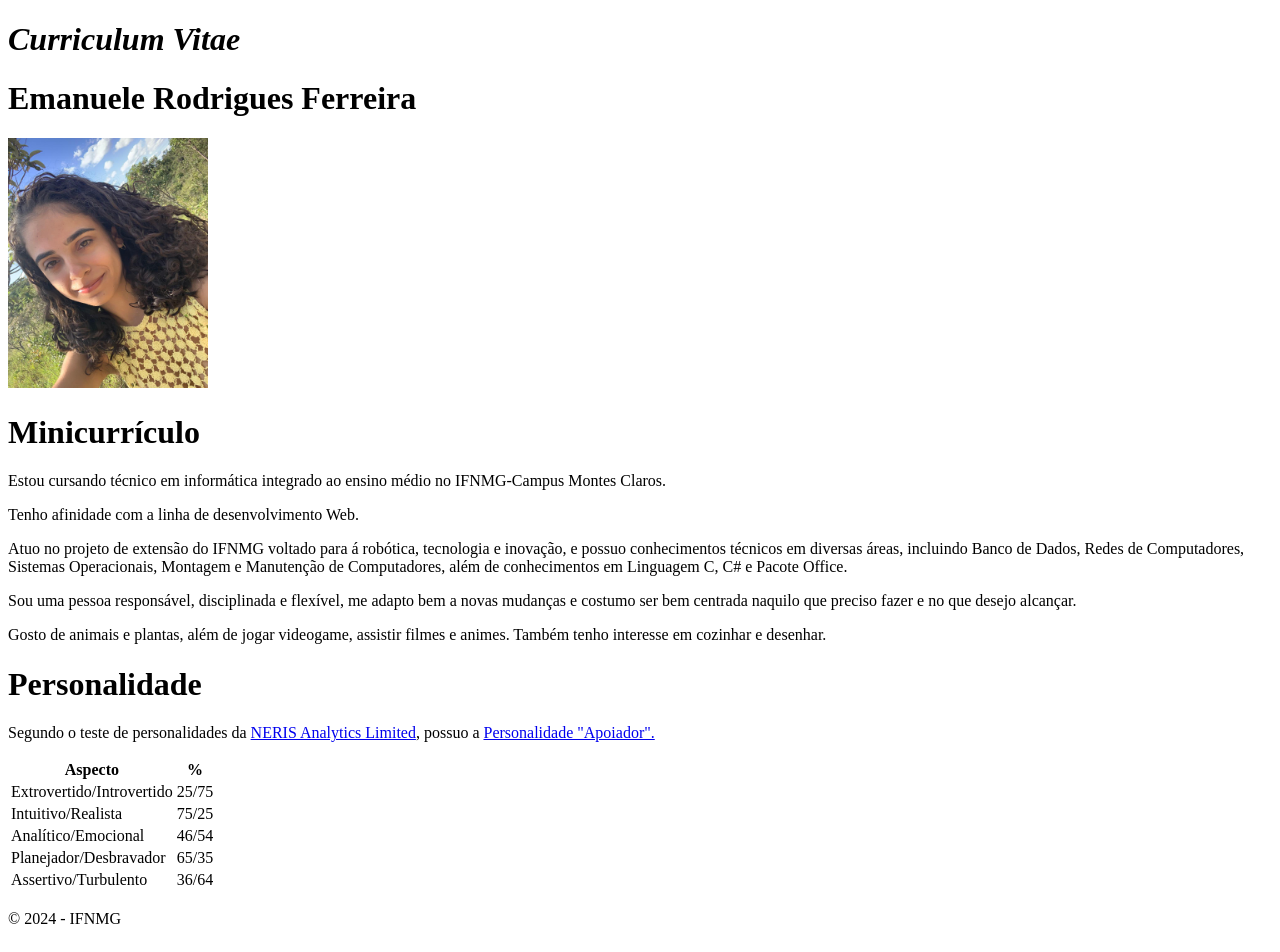
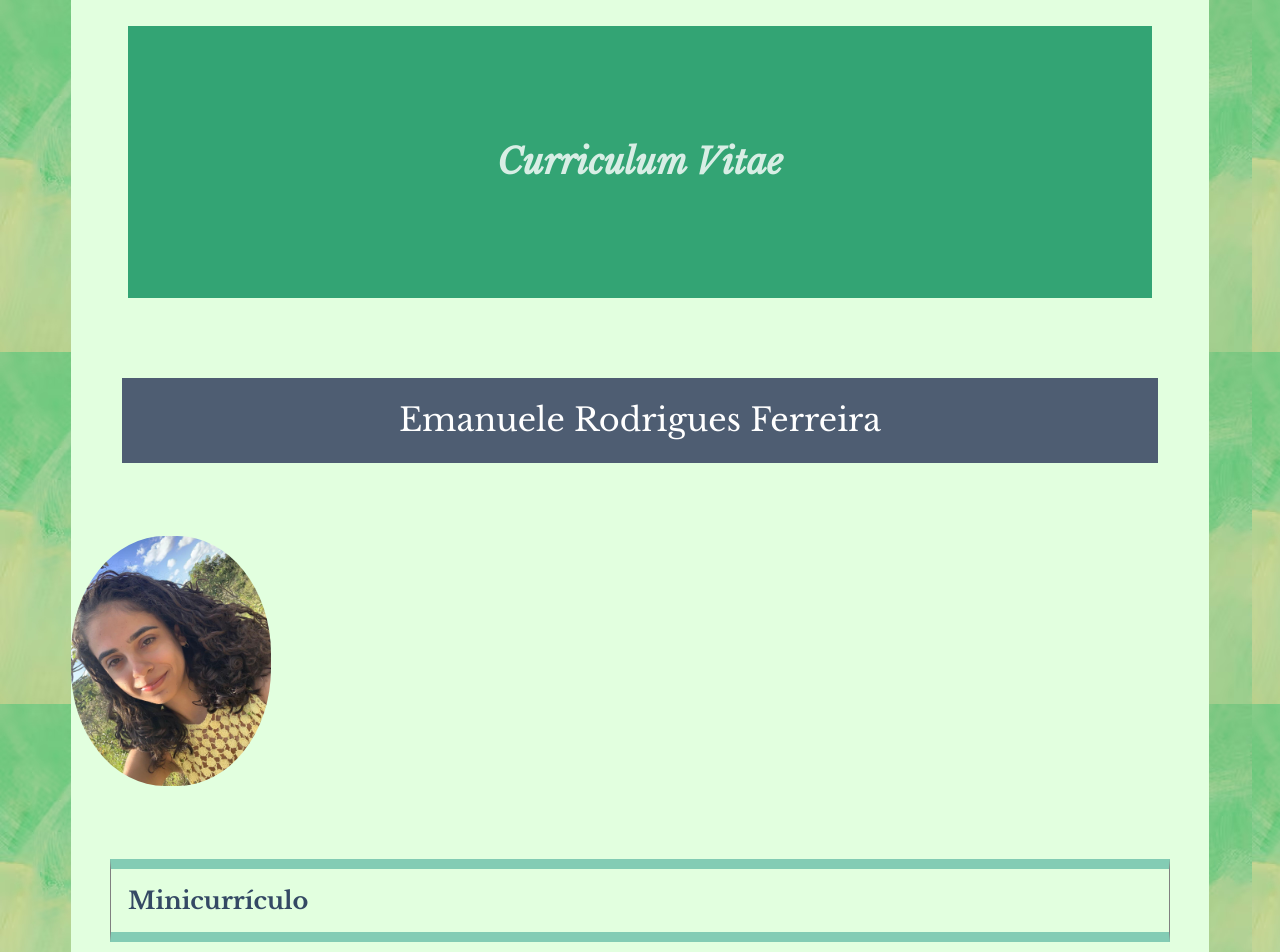
Before and after one commit to Manuh-Ferreira/Curriculum_Vitae, a plain HTML site: page Index.html in a window 1280 px wide. Shown: the top 952 px of the page. Drawn offline with nearby package versions, Linux system fonts and the light colour scheme.

Commit message:
Alteração 2

```diff
--- a/Index.html
+++ b/Index.html
@@ -2,14 +2,28 @@
 <html lang="pt-br">
 <head>
     <meta charset="UTF-8">
+
     <meta name="viewport" content="width=device-width, initial-scale=1.0">
+
+    <link rel="stylesheet" type="text/css" href="style.css">
+
     <title>Emanuele Rodrigues Ferreira</title>
 </head>
 <body>
-    <h1><i>Curriculum Vitae</i></h1>
-    <h1>Emanuele Rodrigues Ferreira</h1>
-    <img src= "\imgs\foto do curriculo.jpeg" width="200" height="250">
-    <h1>Minicurrículo</h1>
+
+    <div class="contPagina">
+
+    <h1 id="Curriculum"><i>Curriculum Vitae</i></h1>
+
+    <h1 id="Nome">Emanuele Rodrigues Ferreira</h1>
+
+
+    <img id="fotocurriculo" src= "\imgs\foto do curriculo.jpeg" width="200" height="250">
+
+    <h2 style="text-align: left;">Minicurrículo</h2>
+
+    <div class="contText">
+
     <p>Estou cursando técnico em informática integrado ao ensino médio no IFNMG-Campus Montes Claros.</p>
     <p>Tenho afinidade com a linha de desenvolvimento Web.</p>
     <p>Atuo no projeto de extensão do IFNMG voltado para á robótica, tecnologia e inovação, e possuo
@@ -20,10 +34,11 @@
         bem centrada naquilo que preciso fazer e no que desejo alcançar.</p>
     <p>Gosto de animais e plantas, além de jogar videogame, assistir filmes e animes.
         Também tenho interesse em cozinhar e desenhar. </p>
-    <h1>Personalidade</h1>
-    <p>Segundo o teste de personalidades da <a href="https://www.16personalities.com/br/teste-de-personalidade">
-    NERIS Analytics Limited</a>, possuo a <a href="https://www.16personalities.com/br/personalidade-infj">
+    <h2 style="text-align: left;">Personalidade</h2>
+    <p>Segundo o teste de personalidades da <a class="aref" href="https://www.16personalities.com/br/teste-de-personalidade">
+    NERIS Analytics Limited</a>, possuo a <a class="aref" href="https://www.16personalities.com/br/personalidade-infj">
     Personalidade "Apoiador".</a></p>
+    </div>
     <table>
         <thead>
             <tr>
@@ -55,9 +70,10 @@
             </tr>
         </tbody>
     </table>
+    <br>
+    <footer>
+       <p id="Rodape">&copy; 2024 - IFNMG</p>
+    </footer>
 </body>
-<br>
-<footer>
-    &copy; 2024 - IFNMG
-</footer>
+</div>
 </html>
--- a/style.css
+++ b/style.css
@@ -0,0 +1,101 @@
+@import url('https://fonts.googleapis.com/css2?family=Arimo:ital,wght@0,400..700;1,400..700&family=Libre+Baskerville:ital,wght@0,400;0,700;1,400&display=swap');
+
+body{
+    background-image: url('./imgs/fundoverdeparte2.avif');
+    background-attachment: fixed;
+}
+
+*{
+    font-family: 'libre baskerville';
+}
+
+p{
+    font-size: 1rem;
+}
+
+.contPagina {
+    background-color: rgb(226, 255, 223);
+    margin: auto;
+    margin-top: -22px;
+    width: 90%;
+    color: #2f4740;
+}
+
+.contPagina h1, p{
+    margin-top: 2%;
+}
+.contPagina img{
+    margin-top: 17%;
+}
+
+.contText{
+    line-height: 25px;
+    margin: auto;
+    width: 90%;
+}
+
+#Curriculum {
+    margin: auto;
+    width: 70%;
+    padding: 10%;
+    background-color: #33A474;
+    top: 40px;
+    position: relative;
+    text-align: center;
+    color: #d8eee5;
+    font-size: 220%;
+}
+
+#Nome{
+    margin: auto;
+    width: 87%;
+    background-color: #4e5d72;
+    top: 120px;
+    position: relative;
+    padding: 2%;
+    text-align: center;
+    color: white;
+    font-size: 200%;
+    font-weight: 500;
+}
+
+#Rodape{
+    margin: auto;
+    background-color: #33A474;
+    width: 70%;
+    padding: 10%;
+    bottom: 40px;
+    position: relative;
+    text-align: center;
+    color: #d8eee5;
+    font-size: 130%;
+}
+
+#fotocurriculo{
+    border-radius: 47%;
+    position: center;
+}
+
+h2 {
+    border: 1px solid gray;
+    padding: 1.5%;
+    border-bottom: 10px solid #83ccb4;
+    border-top: 10px solid #83ccb4;
+    width: 90%;
+    margin: auto;
+    color: #344964;
+    text-align: center;
+}
+
+h1, h2, footer{
+    margin-top: 6%;
+}
+
+.aref{
+    color: #2f4740;
+}
+
+.aref:hover {
+    background-color: #3d6658;
+    color: #83ccb4;
+}
```
Also changed, not shown: imgs/fotodefundoverde.jpg (added), imgs/fundoverdeparte2.avif (added), 1 other file.
